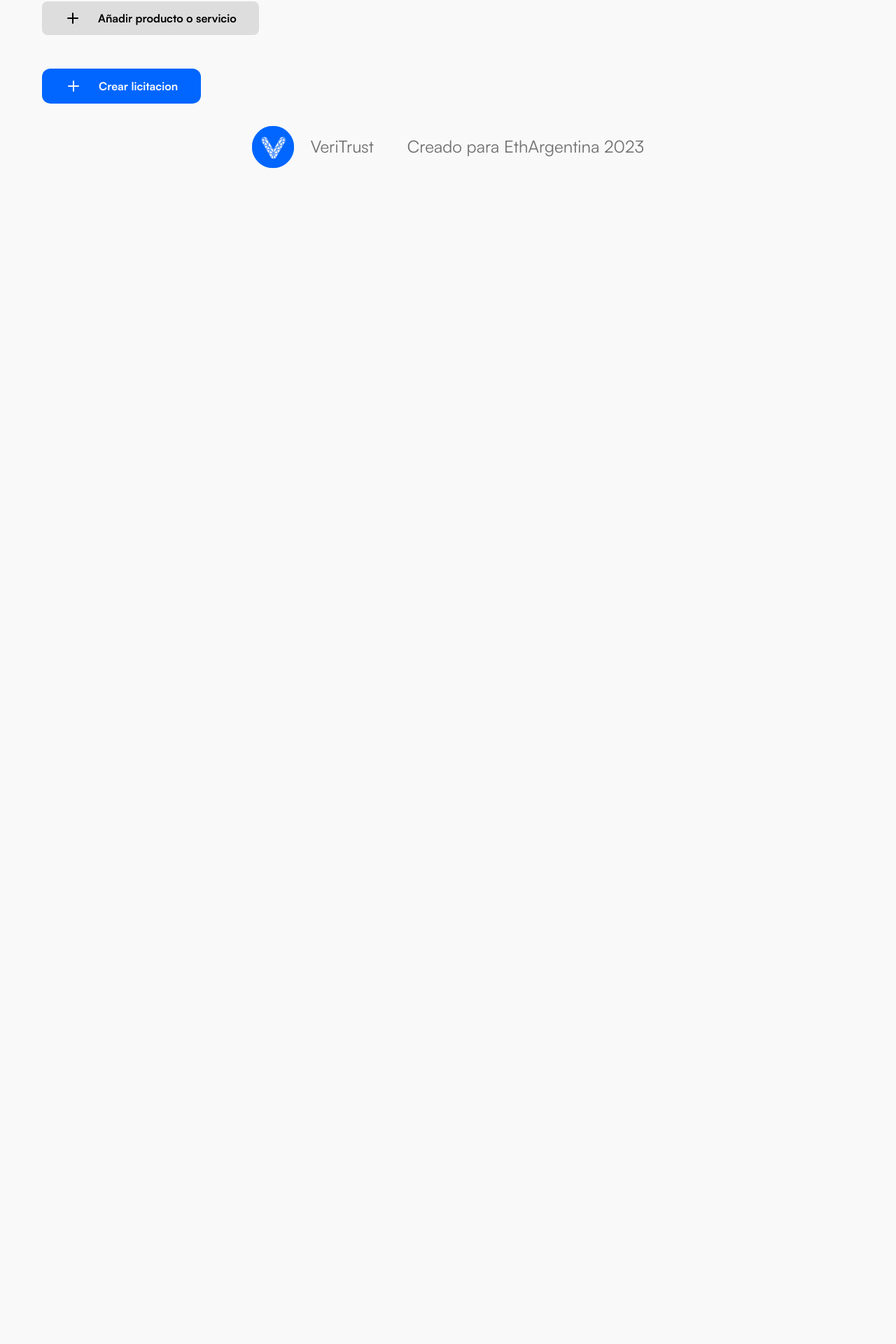
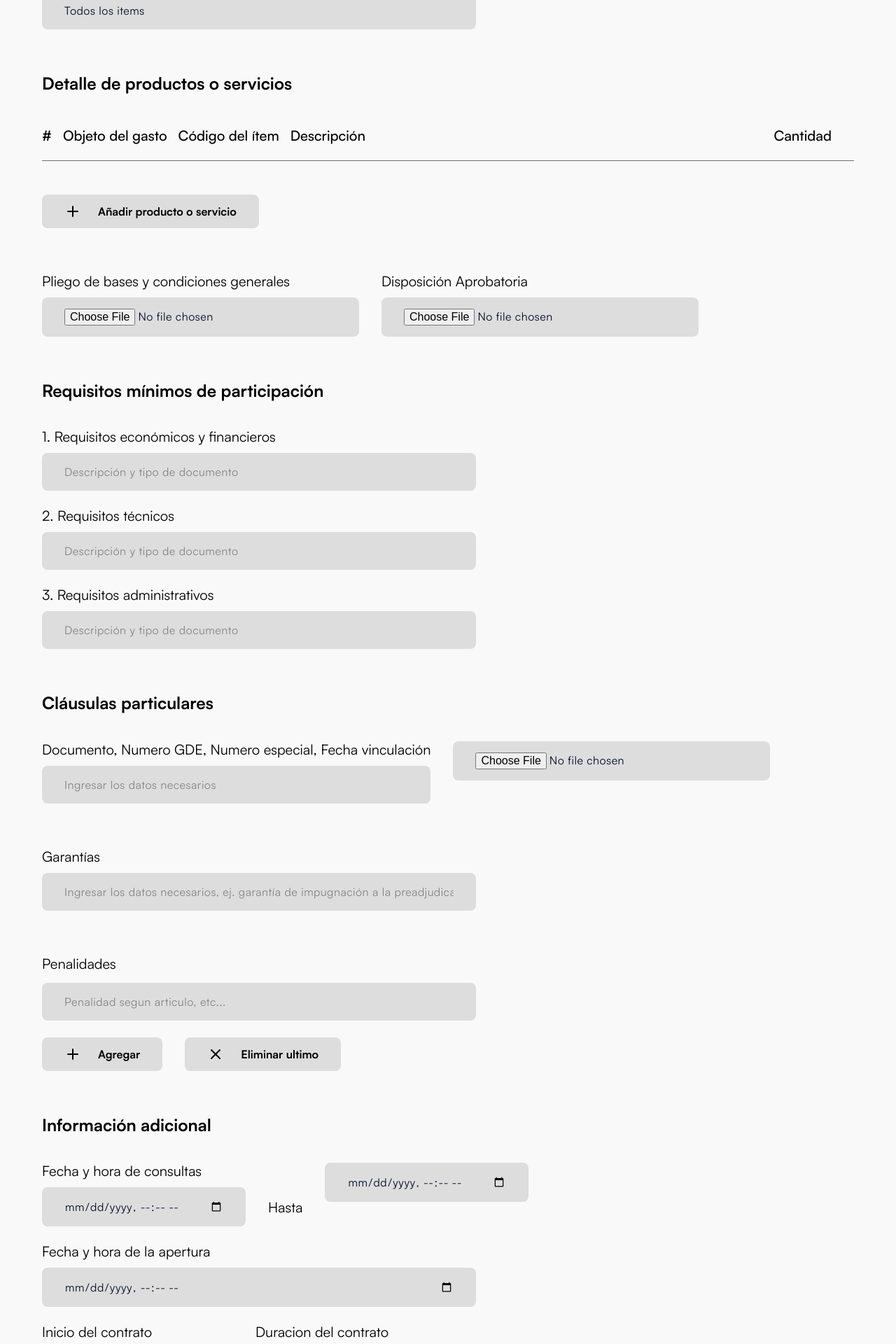
Before and after one commit to P4-Games/VeriTrust-Front, a Next.js app: page /crear-licitacion in a window 1280 px wide. Shown: the part 871-2791 px from the top of the page at 70% size. Before the commit the page ends 1143 px from the top, so only its background shows below. Built offline with nearby package versions, Linux system fonts and the light colour scheme.

Commit message:
update CrearLicitacion

```diff
--- a/app/crear-licitacion/CrearLicitacion.module.scss
+++ b/app/crear-licitacion/CrearLicitacion.module.scss
@@ -1,7 +1,15 @@
 @import "../../styles/variables.scss";
 
+.breadcrumbs {
+  @include pageBasics;
+}
 .main {
   margin: 0 3.75rem;
+  h4 {
+    font-size: 1.5rem;
+    font-family: $font;
+    margin-bottom: 1rem;
+  }
   h3 {
     margin-top: 2rem;
     margin-bottom: 3rem;
@@ -9,19 +17,14 @@
   form {
     display: flex;
     flex-direction: column;
-    gap: 3rem;
+    gap: 4rem;
 
     .form_input {
       display: flex;
       flex-direction: column;
-      gap: 0.75rem;
+      gap: 1.5rem;
       label {
         font-size: 1.25rem;
-      }
-      h4 {
-        font-size: 1.25rem;
-        font-family: $font;
-        margin-bottom: 1rem;
       }
       .table_button {
         margin-top: 1.5rem;
@@ -48,9 +51,18 @@
         display: grid;
         gap: 1rem;
         grid-template-columns: auto auto auto 1fr auto auto auto;
-        .expanded_row{
+        .expanded_row {
           grid-column: span 7;
-
+          display: flex;
+          // padding: $spacing;
+          h3 {
+            font-size: 1rem;
+            color: $text;
+            margin-bottom: 10px;
+          }
+          p {
+            margin-bottom: $spacing0_5;
+          }
         }
         .line {
           border-bottom: 1pt solid $placeholder;
@@ -100,6 +112,15 @@
     .form_compound {
       display: flex;
       gap: 2rem;
+      &Gap {
+        display: flex;
+        flex-direction: column;
+        justify-content: end;
+        p{
+          padding: 1rem 0;
+          font-size: 1.25rem;
+        }
+      }
     }
   }
 }
--- a/app/crear-licitacion/page.tsx
+++ b/app/crear-licitacion/page.tsx
@@ -16,6 +16,8 @@ import DynamicInputForm from "@/components/composed/DynamicInputForm/DynamicInpu
 import DynamicFormModal from "@/components/composed/DynamicFormModal/DynamicFormModal";
 import { TenderItem, Tender } from "@/constants/tender";
 import Overlay from "@/components/Overlay/Overlay";
+import { Breadcrumb } from "@/components/Breadcrumb/Breadcrumb";
+import { AnimatePresence, motion } from "framer-motion";
 
 export default function CrearLicitacion(): JSX.Element {
   const [formState, setFormState] = useState<Tender>({
@@ -86,12 +88,24 @@ export default function CrearLicitacion(): JSX.Element {
   };
 
   const handleShowMore = (index: number) => {
-    setShowTableRow(index);
+    if (showTableRow === index) {
+      setShowTableRow(-1);
+    } else {
+      setShowTableRow(index);
+    }
   };
 
   return (
     <>
       {/* <Navbar /> */}
+      <section className={styles.breadcrumbs}>
+        {/* <Breadcrumb
+          values={[
+            ["Licitaciones", "/marketplace"],
+            ["Detalles de la licitación", "/tender/"],
+          ]}
+        /> */}
+      </section>
       <main className={styles.main}>
         <div className={styles.title}>
           <h3>Crear Licitación</h3>
@@ -140,6 +154,16 @@ export default function CrearLicitacion(): JSX.Element {
             />
           </div>
           <div className={styles.form_input}>
+          <InputForm
+              value={formState.quoteType}
+              handleChange={handleChange}
+              type="text"
+              name="quoteType"
+              label="Tipo de cotización"
+              placeholder="Solo cotizacion por todos los items"
+            />
+          </div>
+          <div className={styles.form_input}>
             <h4>Detalle de productos o servicios</h4>
             <div className={styles.table_list}>
               <div className={styles.table_listHeader}>
@@ -172,7 +196,23 @@ export default function CrearLicitacion(): JSX.Element {
                     <IconX />
                   </button>
                   {showTableRow === index && (
-                    <div className={styles.expanded_row}>{index}</div>
+                    <AnimatePresence>
+                      <div className={styles.expanded_row}>
+                        <motion.section
+                          className={styles.table_moreInfo}
+                          initial={{ opacity: 0, height: 0 }}
+                          animate={{ opacity: 1, height: "auto" }}
+                          exit={{ opacity: 0, height: 0 }}
+                        >
+                          <h3>Información adicional</h3>
+                          <p>{item.additionalInfo}</p>
+                          <h3>Luegar de entrega</h3>
+                          <p>{item.deliveryPlace}</p>
+                          <h3>Fecha de entrega</h3>
+                          <p>{item.deliveryDeadline}</p>
+                        </motion.section>
+                      </div>{" "}
+                    </AnimatePresence>
                   )}
                   <div className={styles.line}></div>
                 </div>
@@ -186,13 +226,131 @@ export default function CrearLicitacion(): JSX.Element {
             >
               <IconPlus /> Añadir producto o servicio
             </button>
+          </div>
+          <div className={styles.form_compound}>
+            <InputForm
+              type="file"
+              value={formState.pliego}
+              handleChange={handleChange}
+              name="pliego"
+              label="Pliego de bases y condiciones generales"
+            />
+            <InputForm
+              type="file"
+              value={formState.disposicionAprobatoria}
+              handleChange={handleChange}
+              name="disposicionAprobatoria"
+              label="Disposición Aprobatoria"
+            />
+          </div>
 
-            {/* </div> */}
+          <div className={styles.form_input}>
+            <h4>Requisitos mínimos de participación</h4>
+            <InputForm
+              value={formState.financialRequirements}
+              handleChange={handleChange}
+              name="financialRequirements"
+              label="1. Requisitos económicos y financieros"
+              placeholder="Descripción y tipo de documento"
+            />
+            <InputForm
+              value={formState.technicalRequirements}
+              handleChange={handleChange}
+              name="technicalRequirements"
+              label="2. Requisitos técnicos"
+              placeholder="Descripción y tipo de documento"
+            />
+            <InputForm
+              value={formState.administrativeRequirements}
+              handleChange={handleChange}
+              name="administrativeRequirements"
+              label="3. Requisitos administrativos"
+              placeholder="Descripción y tipo de documento"
+            />
           </div>
-          {/* <div>
-            <label htmlFor=""></label>
-            <input type="datetime-local" />
-          </div> */}
+          <div className={styles.form_input}>
+            <h4>Cláusulas particulares</h4>
+            <div className={styles.form_compound}>
+              <InputForm
+                value={formState.clause[0]}
+                handleChange={handleChange}
+                name="clause"
+                label="Documento, Numero GDE, Numero especial, Fecha vinculación"
+                placeholder="Ingresar los datos necesarios"
+              />
+              <InputForm
+                type="file"
+                value={formState.clause[1]}
+                handleChange={handleChange}
+                name="clause"
+              />
+            </div>
+          </div>
+          <div className={styles.form_input}>
+            <InputForm
+              value={formState.warranty}
+              handleChange={handleChange}
+              name="warranty"
+              label="Garantías"
+              placeholder="Ingresar los datos necesarios, ej. garantía de impugnación a la preadjudicacion, cumplimiento, etc"
+            />
+          </div>
+          <div className={styles.form_input}>
+            <DynamicInputForm
+              dynamicInputs={formState.penalties}
+              onDynamicInputChange={handleDynamicInputChange}
+              type="text"
+              name="penalties"
+              label="Penalidades"
+              placeholder="Penalidad segun articulo, etc..."
+            />
+          </div>
+          {/* Penalidades */}
+          <div className={styles.form_input}>
+            <h4>Información adicional</h4>
+            <div className={styles.form_compound}>
+              <InputForm
+                type="datetime-local"
+                value={formState.dates.inquiriesStart}
+                handleChange={handleChange}
+                name="dates.inquiriesStart"
+                label="Fecha y hora de consultas"
+              />
+              <div className={styles.form_compoundGap}>
+                <p>Hasta</p>
+              </div>
+              <InputForm
+                type="datetime-local"
+                value={formState.dates.inquiriesEnd}
+                handleChange={handleChange}
+                name="dates.inquiriesEnd"
+              />
+            </div>
+            <InputForm
+              type="datetime-local"
+              value={formState.dates.reveal}
+              handleChange={handleChange}
+              name="dates.reveal"
+              label="Fecha y hora de la apertura"
+            />
+            <div className={styles.form_compound}>
+              <InputForm
+                value={formState.dates.contractStart}
+                handleChange={handleChange}
+                name="dates.contractStart"
+                label="Inicio del contrato"
+                placeholder="Ej. A partir del documento contractual"
+              />
+              <InputForm
+                value={formState.dates.contractDuration}
+                handleChange={handleChange}
+                name="dates.contractDuration"
+                label="Duracion del contrato"
+                placeholder="Ej. 3 meses"
+              />
+            </div>
+          </div>
+
           <div>
             <Button type="main">
               <IconPlus /> Crear licitacion
```
